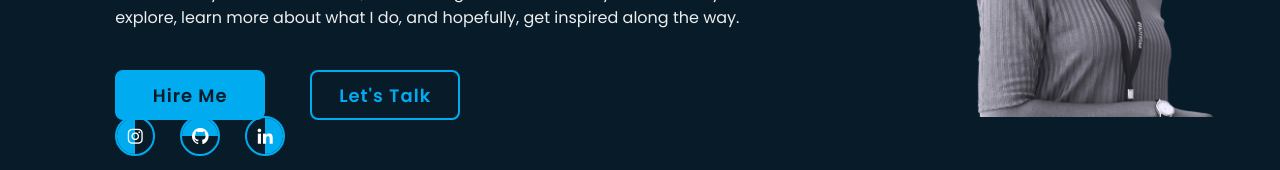
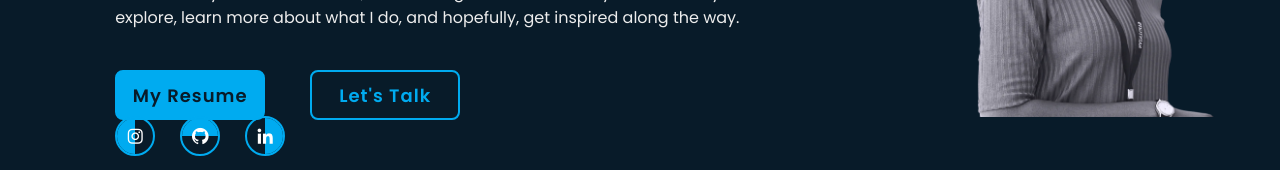
Before and after one commit to aleenapmathews/aleenapmathews, a Next.js app: page / in a window 1280 px wide. Shown: the part 604-774 px from the top of the page. Built offline with nearby package versions, Linux system fonts and the light colour scheme; a web font is replaced by a local one.

Commit message:
added my resume

```diff
--- a/app/comonents/hero.tsx
+++ b/app/comonents/hero.tsx
@@ -25,10 +25,13 @@ export default function Hero() {
           do, and hopefully, get inspired along the way.
         </p>
         <div className={styles["btn-box"]}>
-          <a href="#" className={styles["btn"]}>
-            Hire Me
+          <a
+            href="https://www.canva.com/design/DAGOW1h4u8E/uQT12zsSlJ5YMdoOxfE7BQ/view?utm_content=DAGOW1h4u8E&utm_campaign=designshare&utm_medium=link&utm_source=editor"
+            className={styles["btn"]}
+          >
+            My Resume
           </a>
-          <a href="#" className={styles["btn"]}>
+          <a href="#contact" className={styles["btn"]}>
             Let&apos;s Talk
           </a>
         </div>
```
